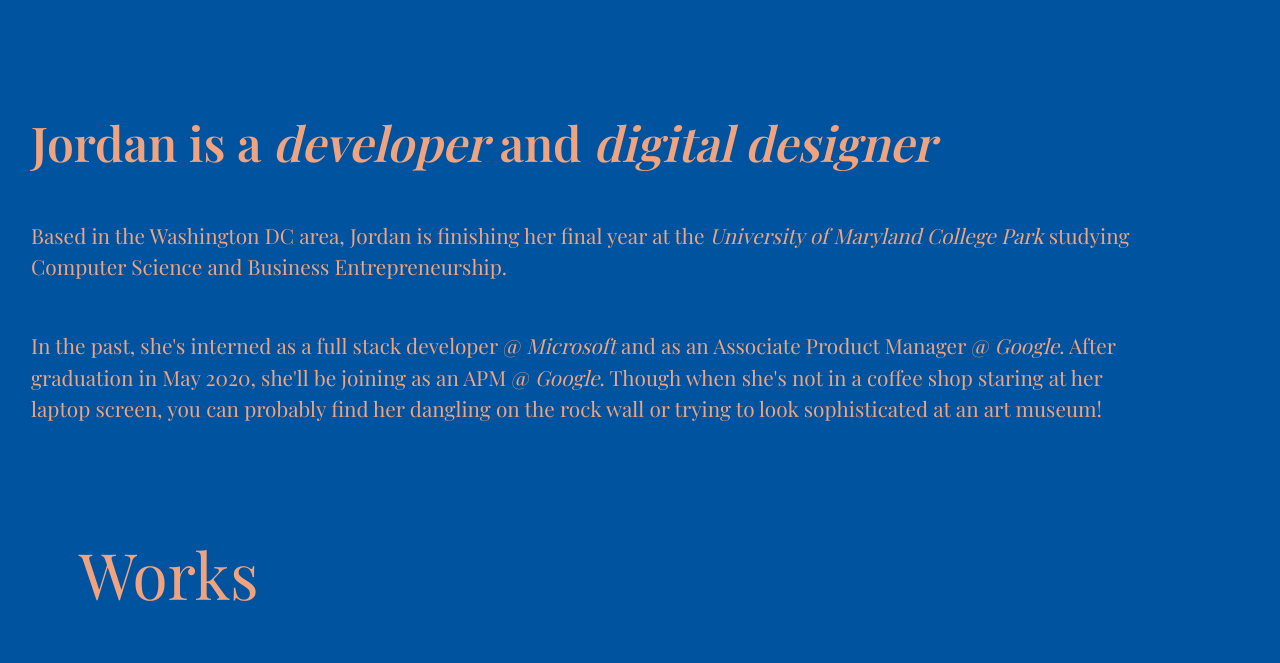
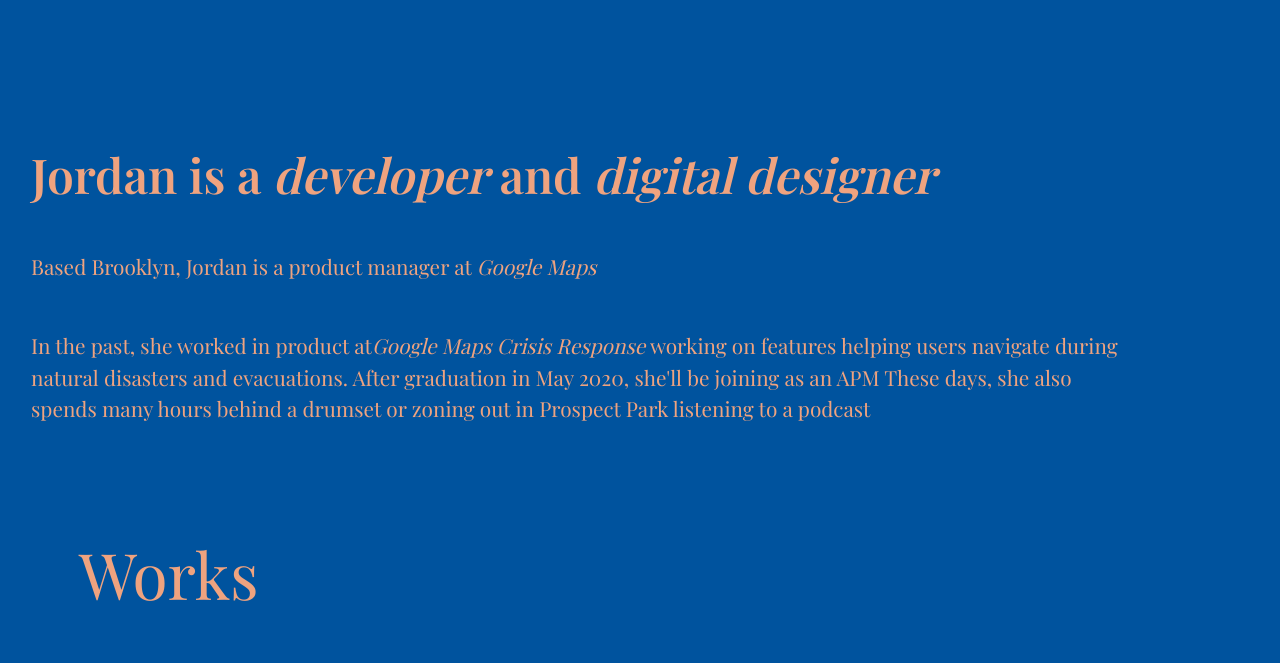
Before and after one commit to jordanrmess/jordanrmess.github.io, a website: page index.html in a window 1280 px wide. Shown: the part 1128-1791 px from the top of the page. Drawn offline with nearby package versions, Linux system fonts and the light colour scheme.

Commit message:
test update

```diff
--- a/index.html
+++ b/index.html
@@ -80,19 +80,14 @@
 			<div id="about_text" class="row">
 				<div class="col-sm">
 					<p id="about_text">
-						Based in the Washington DC area, Jordan is finishing her final year at the <i>University of Maryland College Park</i>
-						studying Computer Science and Business Entrepreneurship.
+						Based Brooklyn, Jordan is a product manager at <i>Google Maps</i>
 					</p>
 				</div>
 			</div>
 			<div class="row">
 				<div class="col">
-					<p id="about_text">In the past, she's interned as a full stack developer @ <i>Microsoft</i> and as an
-						Associate Product Manager @ <i>Google</i>. After graduation in May 2020, she'll be joining as an APM
-						@ <i>Google</i>. Though when she's not in a coffee shop staring at her laptop screen,
-						you
-						can
-						probably find her dangling on the rock wall or trying to look sophisticated at an art museum! </p>
+					<p id="about_text">In the past, she worked in product at<i>Google Maps Crisis Response</i> working on features helping users navigate during natural disasters and evacuations. After graduation in May 2020, she'll be joining as an APM
+						These days, she also spends many hours behind a drumset or zoning out in Prospect Park listening to a podcast </p>
 				</div>
 			</div>
 
```
